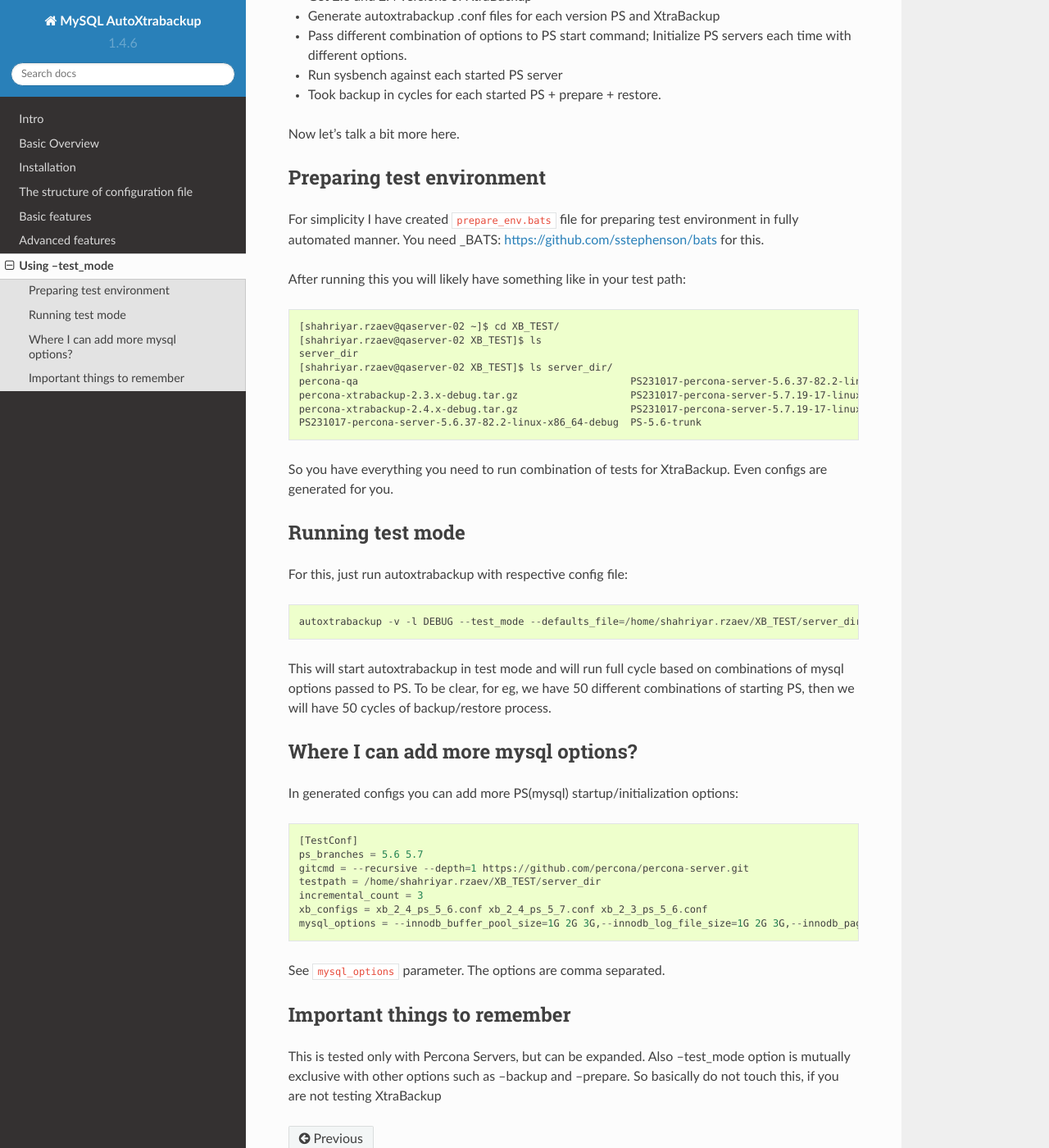
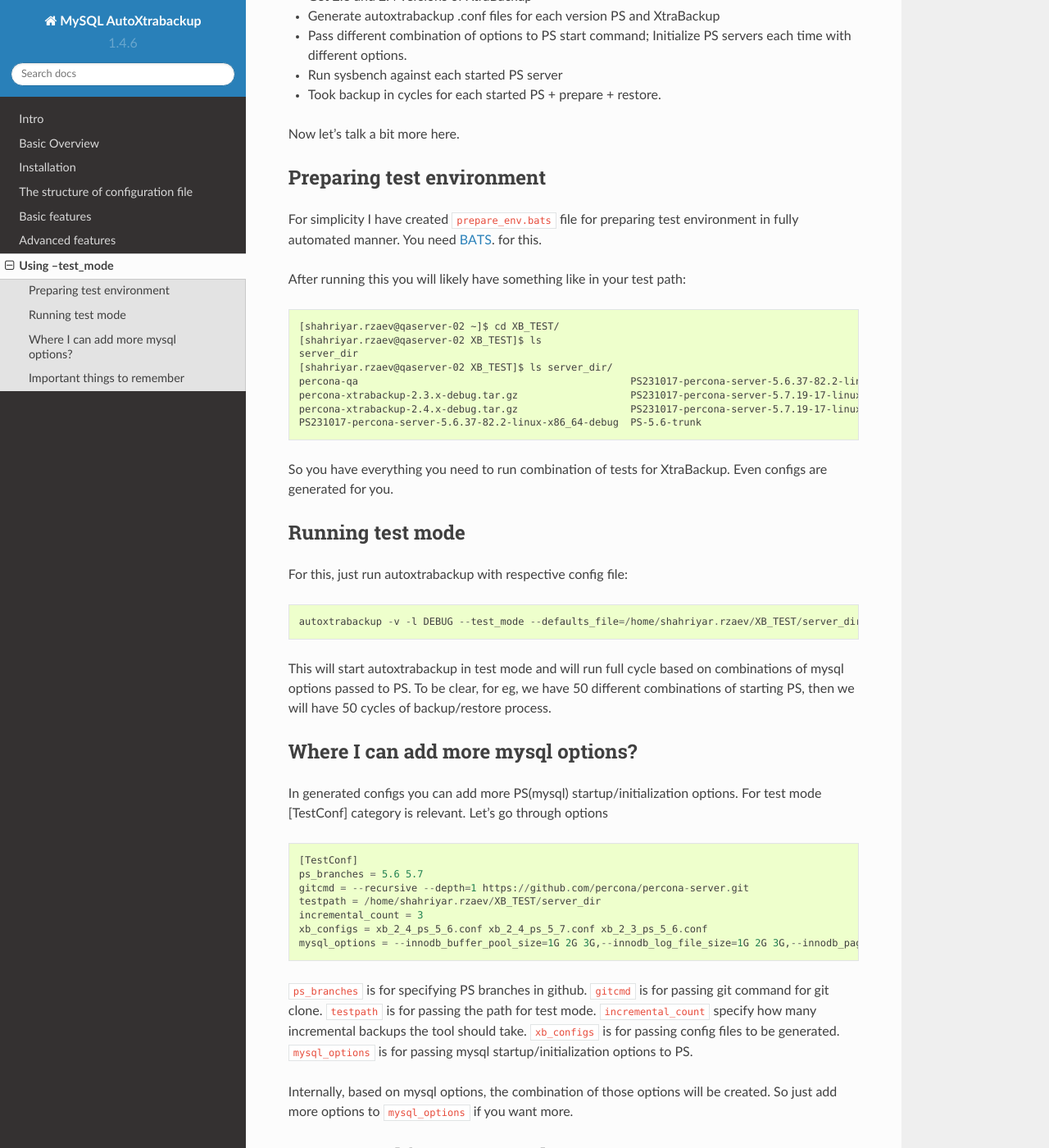
Before and after one commit to ShahriyarR/MySQL-AutoXtraBackup, a Sphinx documentation site: the page built from docs/test_mode.rst, in a window 1280 px wide and 1400 px high, scrolled down 392 px. Shown: the whole window at 82% size. Built offline with Sphinx 7.4.7 and the Read the Docs theme 2.0.0, drawn with Linux system fonts in a browser that asks for light colours.

Commit message:
Added few more things into DOC

```diff
--- a/docs/test_mode.rst
+++ b/docs/test_mode.rst
@@ -57,7 +59,8 @@ To be clear, for eg, we have 50 different combinations of starting PS, then we w
 Where I can add more mysql options?
 -----------------------------------
 
-In generated configs you can add more PS(mysql) startup/initialization options:
+In generated configs you can add more PS(mysql) startup/initialization options.
+For test mode [TestConf] category is relevant. Let's go through options
 
 ::
 
@@ -69,7 +72,15 @@ In generated configs you can add more PS(mysql) startup/initialization options:
     xb_configs = xb_2_4_ps_5_6.conf xb_2_4_ps_5_7.conf xb_2_3_ps_5_6.conf
     mysql_options = --innodb_buffer_pool_size=1G 2G 3G,--innodb_log_file_size=1G 2G 3G,--innodb_page_size=4K 8K 16K 32K 64K
 
-See ``mysql_options`` parameter. The options are comma separated.
+``ps_branches`` is for specifying PS branches in github.
+``gitcmd`` is for passing git command for git clone.
+``testpath`` is for passing the path for test mode.
+``incremental_count`` specify how many incremental backups the tool should take.
+``xb_configs`` is for passing config files to be generated.
+``mysql_options`` is for passing mysql startup/initialization options to PS.
+
+Internally, based on mysql options, the combination of those options will be created.
+So just add more options to ``mysql_options`` if you want more.
 
 
 Important things to remember
```
Also changed, not shown: other parts of docs/test_mode.rst (+3 -1 lines).
